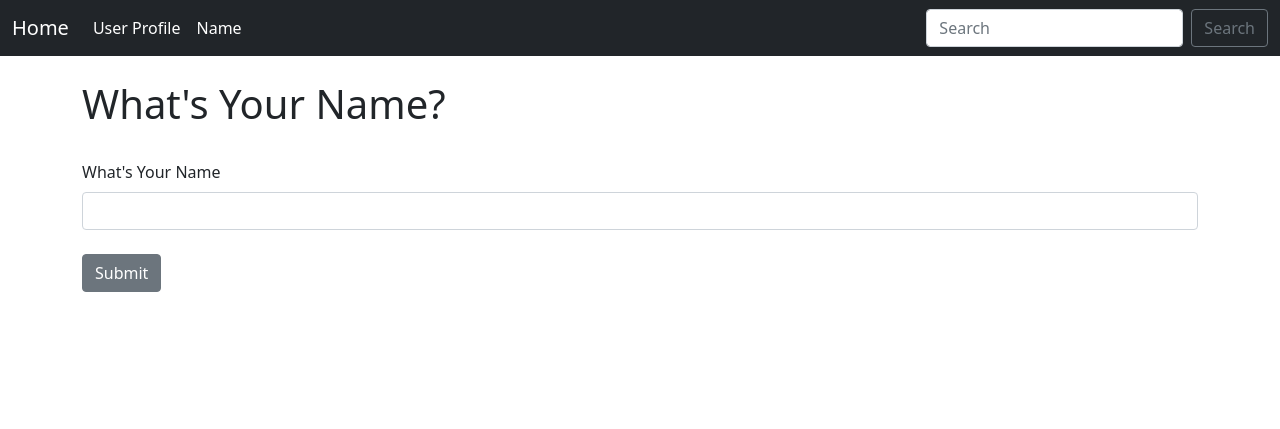
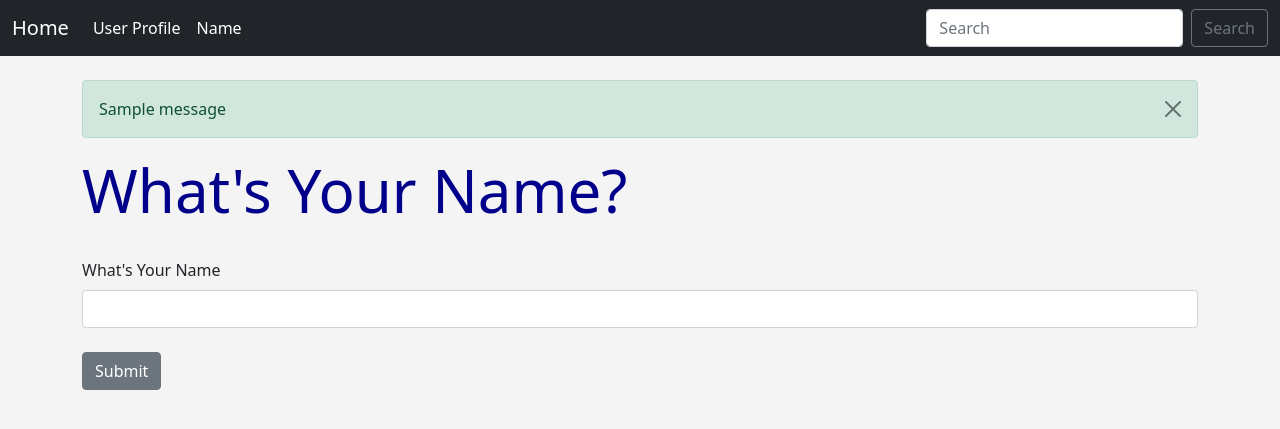
Before and after one commit to isd232/praca_inz, a Flask app: page /name in a window 1280 px wide. Shown: the top 429 px of the page. Run offline with Flask 3, Linux system fonts and the light colour scheme; one stand-in notice (Sample message) is shown.

Commit message:
Added some JS and CSS

```diff
--- /dev/null
+++ b/static/css/style.css
@@ -0,0 +1,13 @@
+h1{
+    color: darkblue;
+    font-size: 60px;
+}
+
+body{
+    background: #f4f4f4;
+}
+
+#demo{
+    color: darkblue;
+    font-size: 12px;
+}
--- /dev/null
+++ b/static/js/myfile.js
@@ -0,0 +1 @@
+document.getElementById('demo').innerHTML = "This was created with JavaScript"
--- a/templates/base.html
+++ b/templates/base.html
@@ -7,6 +7,9 @@
 
     <!-- Bootstrap CSS -->
     <link href="https://cdn.jsdelivr.net/npm/bootstrap@5.0.2/dist/css/bootstrap.min.css" rel="stylesheet" integrity="sha384-EVSTQN3/azprG1Anm3QDgpJLIm9Nao0Yz1ztcQTwFspd3yD65VohhpuuCOmLASjC" crossorigin="anonymous">
+
+     <!-- Our CSS -->
+    <link href="{{ url_for('static', filename='css/style.css') }}" rel="stylesheet">
 
     <title>Hello, world!</title>
   </head>
--- a/templates/name.html
+++ b/templates/name.html
@@ -2,10 +2,22 @@
 
 {% block content %}
 
-
+{% for message in get_flashed_messages() %}
+    <div class="alert alert-success alert-dismissible fade show" role="alert">
+        {{ message }}
+      <button type="button" class="btn-close" data-bs-dismiss="alert" aria-label="Close"></button>
+    </div>
+{% endfor %}
 
 {% if name %}
     <h1>Hello {{ name }}!!</h1>
+    <br/>
+    <img src="{{ url_for('static', filename='images/TenerifeSanAndreas.png')}}"
+    height=650>
+    <br/><br/>
+    <p id="demo">This is stuff...</p>
+
+<script src=" {{ url_for('static', filename='js/myfile.js')}}"></script>
 {% else %}
     <h1>What's Your Name?</h1>
     <br/>
```
Also changed, not shown: static/images/TenerifeSanAndreas.png (added).
